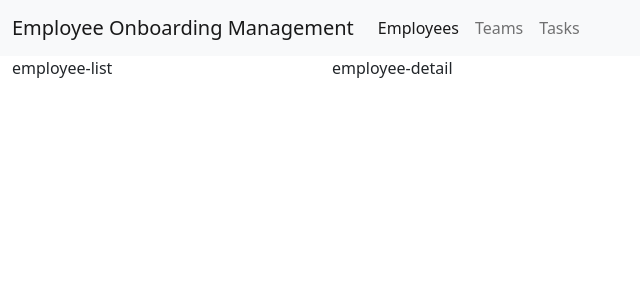
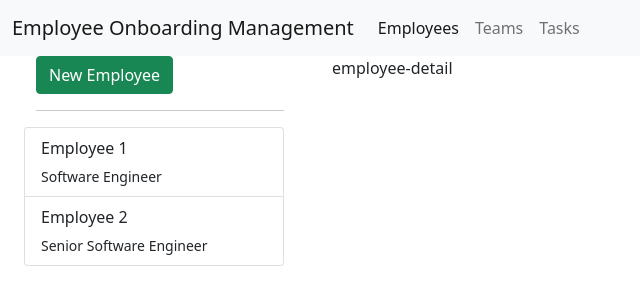
Before and after one commit to Saad-Shaikh/EmployeeOnboardingManagement-UI, an Angular app: page /employees in a window 1280 px wide. Shown: the top 304 px of the page, without its empty margins (0-640 px from the left). Built offline with nearby package versions, Linux system fonts and the light colour scheme.

Commit message:
[ON-122] feat: add list component for employee

```diff
--- a/src/app/components/employee-list/employee-list.component.html
+++ b/src/app/components/employee-list/employee-list.component.html
@@ -1 +1,17 @@
-<p>employee-list</p>
+<div class="container">
+    <div class="row">
+        <div class="col-xs-12">
+            <button class="btn btn-success">New Employee</button>
+        </div>
+    </div>
+    <hr>
+    <div class="row">
+        <div class="col-xs-12 list-group">
+            <a style="cursor: pointer;" class="list-group-item list-group-item-action"
+                *ngFor="let employee of employeeList">
+                <p class="mb-1">{{ employee.name }}</p>
+                <small>{{ employee.designation }}</small>
+            </a>
+        </div>
+    </div>
+</div>
--- a/src/app/components/employee-list/employee-list.component.ts
+++ b/src/app/components/employee-list/employee-list.component.ts
@@ -1,10 +1,14 @@
-import { Component, OnInit } from '@angular/core';
+import { Component, Input, OnInit } from '@angular/core';
+
+import { EmployeeList } from './../../models/employee-list.interface';
 
 @Component({
     selector: 'employee-list',
     templateUrl: './employee-list.component.html'
 })
 export class EmployeeListComponent implements OnInit {
+    @Input()
+    employeeList: EmployeeList[] = [];
 
     constructor() { }
 
--- a/src/app/containers/employee-dashboard/employee-dashboard.component.html
+++ b/src/app/containers/employee-dashboard/employee-dashboard.component.html
@@ -1,6 +1,6 @@
 <div class="row">
     <div class="col-md-3">
-        <employee-list></employee-list>
+        <employee-list [employeeList]="employeeList"></employee-list>
     </div>
     <div class="col-md-9">
         <employee-detail></employee-detail>
--- a/src/app/containers/employee-dashboard/employee-dashboard.component.ts
+++ b/src/app/containers/employee-dashboard/employee-dashboard.component.ts
@@ -1,12 +1,29 @@
 import { Component, OnInit } from '@angular/core';
+
+import { Designation } from './../../enums/designation.enum';
+import { EmployeeList } from './../../models/employee-list.interface';
 
 @Component({
     selector: 'app-employee-dashboard',
     templateUrl: './employee-dashboard.component.html'
 })
 export class EmployeeDashboardComponent implements OnInit {
+    employeeList: EmployeeList[];
 
-    constructor() { }
+    constructor() {
+        this.employeeList = [
+            {
+                id: 1,
+                name: 'Employee 1',
+                designation: Designation.SOFTWARE_ENGINEER
+            },
+            {
+                id: 2,
+                name: 'Employee 2',
+                designation: Designation.SENIOR_SOFTWARE_ENGINEER
+            }
+        ];
+    }
 
     ngOnInit(): void {
     }
--- /dev/null
+++ b/src/app/enums/designation.enum.ts
@@ -0,0 +1,6 @@
+export enum Designation {
+    SOFTWARE_ENGINEER = "Software Engineer",
+    SENIOR_SOFTWARE_ENGINEER = "Senior Software Engineer",
+    PROJECT_LEAD = "Project Lead",
+    PROJECT_MANAGER = "Project Manager"
+}
```
Also changed, not shown: src/app/models/employee-list.interface.ts (added, +7 -0 lines).
